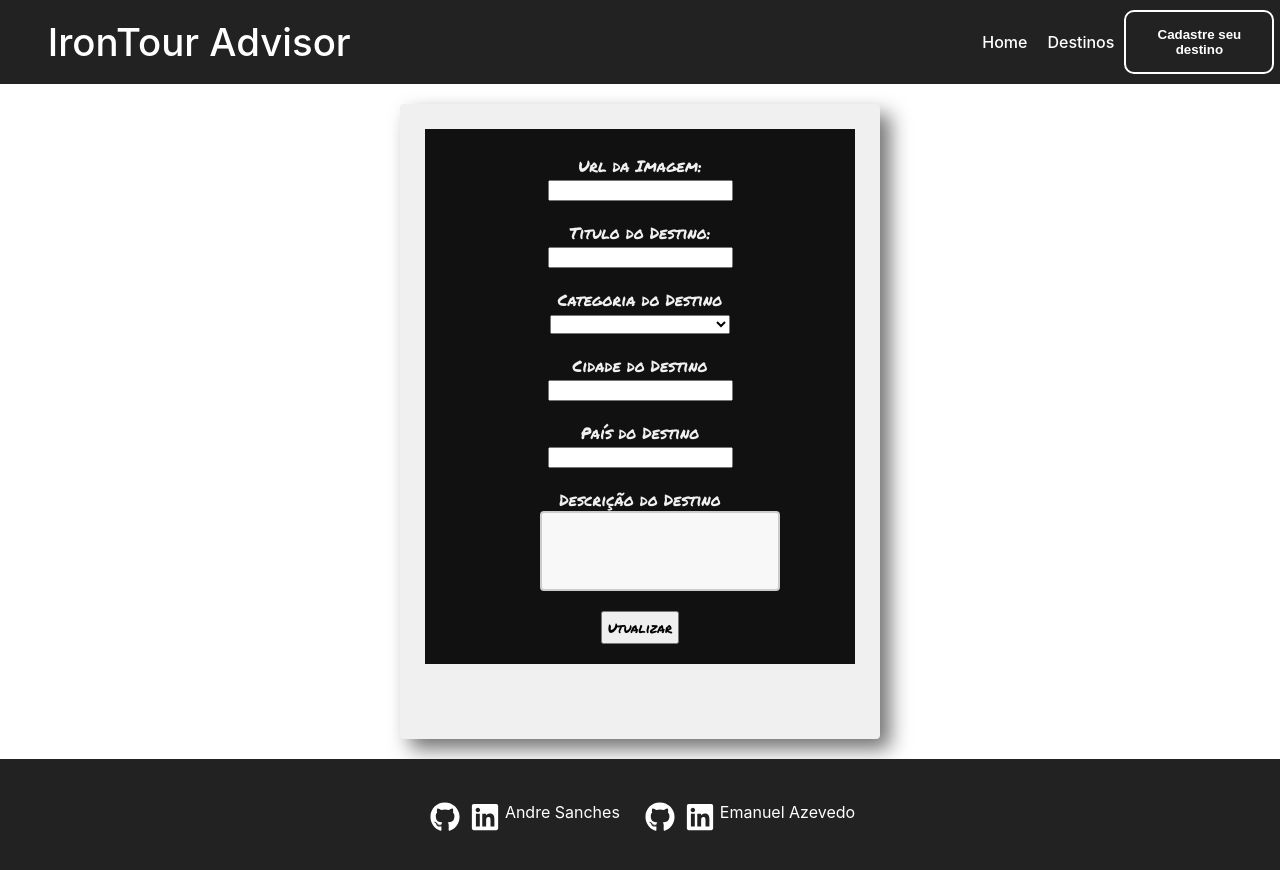
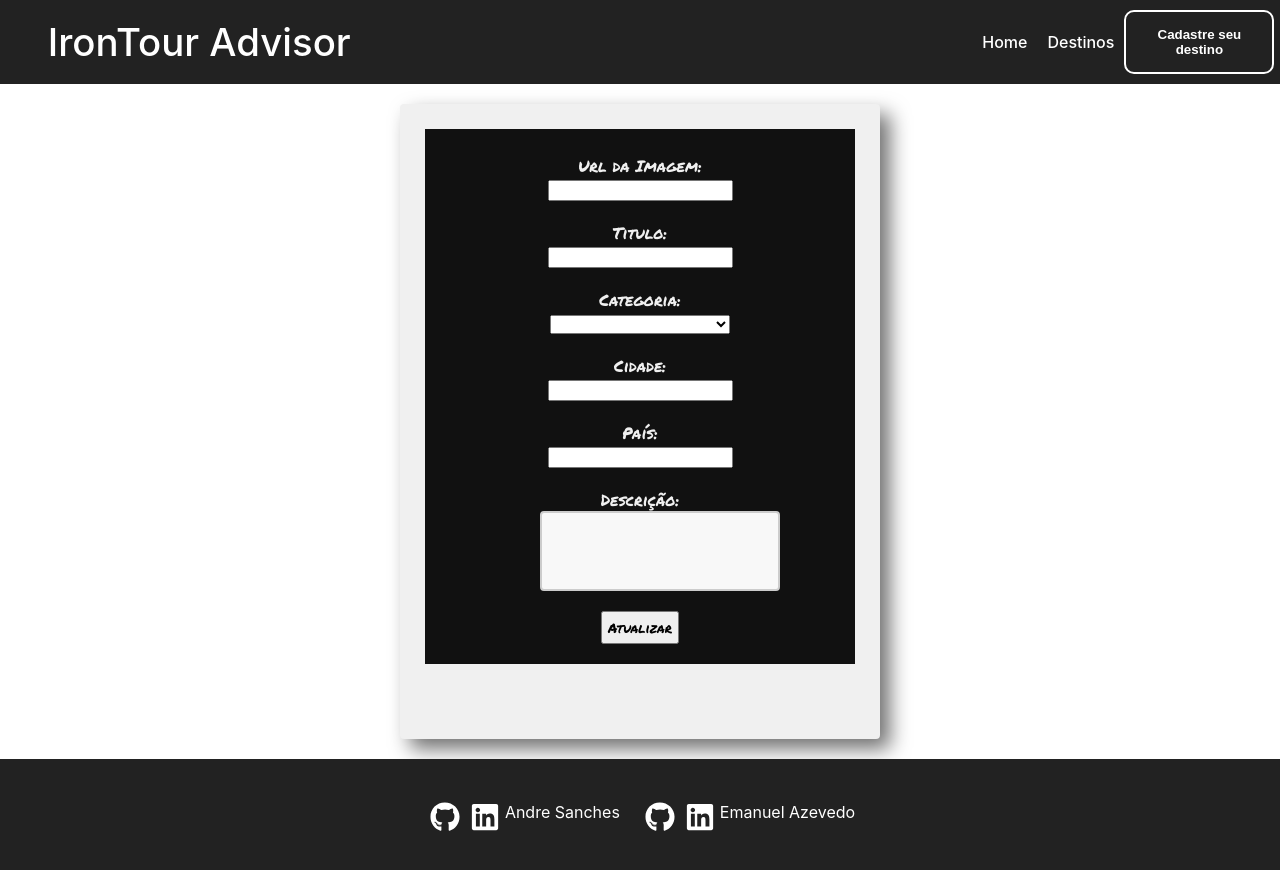
Before and after one commit to SancheesAndre/IronHack-SegundoProjeto, a React (Create React App) app: page /update-route/1 in a window 1280 px wide. Shown: the top 870 px of the page. Built offline with nearby package versions, Linux system fonts and the light colour scheme; no server answers.

Commit message:
Hero com função random de imagens

```diff
--- a/src/components/Hero/Hero.css
+++ b/src/components/Hero/Hero.css
@@ -8,6 +8,7 @@
 }
 
 .hero-text {
+    padding-top: 40px;
     font-size: 1.5vh;
     margin: 0;
     text-align: center;
@@ -16,10 +17,12 @@
     left: 50%;
     transform: translate(-50%, -50%);
     color: white;
+    text-shadow: 2px 2px black;
 }
 
 .placeName {
     margin: 0;
-    font-size: 20vh;
+    font-size: 15vh;
     font-weight: 600;
+    text-shadow: 2px 5px black;
 }
--- a/src/components/Hero/Hero.js
+++ b/src/components/Hero/Hero.js
@@ -5,13 +5,23 @@ import estadio from '../../images/stadium.jpeg';
 
 function Hero() {
 
+  const imgObj = [
+    {name:'NORONHA', img:noronha},
+    {name:'CRISTO REDENTOR', img:cristo},
+    {name:'NEO QUÍMICA ARENA', img:estadio}
+  ]
+
+  function randomImage(arr) {
+    return Math.floor(Math.random() * arr.length)
+  }
+  let index = randomImage(imgObj)
   return(
     <div className='hero'>
-      <img className='heroImage' src={noronha} alt='Noronha' />
+      <img className='heroImage' src={imgObj[index].img} alt={imgObj[index].name} />
 
       <div className="hero-text">
         <h1>A fim de viajar?</h1>
-        <p className='placeName'>NORONHA</p>
+        <p className='placeName'>{imgObj[index].name}</p>
       </div>
     </div>
   )
--- a/src/pages/HomePage.js
+++ b/src/pages/HomePage.js
@@ -4,7 +4,6 @@ import Intro from "../components/Intro/Intro"
 import MainContent from "../components/MainContent/MainContent"
 import RegisterArea from "../components/RegisterArea/RegisterArea"
 import Footer from "../components/Footer/Footer"
-
 
 const HomePage = () => {
     return (
--- a/src/pages/NewRoutePage.js
+++ b/src/pages/NewRoutePage.js
@@ -35,7 +35,7 @@ const NewRoutePage = () => {
             <form onSubmit={handleSubmit}>
                 <div className="NewRouteCard">
                     <div className='Label'>
-                        <label>Url da Imagem: </label>
+                        <label>Url da Imagem:</label>
                         <input
                             type="text"
                             name='imgUrl'
@@ -44,7 +44,7 @@ const NewRoutePage = () => {
                         />
                     </div>
                     <div className='Label'>
-                        <label>Titulo: </label>
+                        <label>Titulo:</label>
                         <input
                             type="text"
                             name='title'
@@ -53,7 +53,7 @@ const NewRoutePage = () => {
                         />
                     </div>
                     <div className='Label'>
-                        <label >Categoria </label>
+                        <label >Categoria:</label>
                         <select
                             name="category"
                             id="category"
@@ -66,7 +66,7 @@ const NewRoutePage = () => {
                         </select>
                     </div>
                     <div className='Label'>
-                        <label>Cidade</label>
+                        <label>Cidade:</label>
                         <input
                             type="text"
                             name='city'
@@ -75,7 +75,7 @@ const NewRoutePage = () => {
                         />
                     </div>
                     <div className='Label'>
-                        <label>País</label>
+                        <label>País:</label>
                         <input
                             type="text"
                             name='country'
@@ -84,7 +84,7 @@ const NewRoutePage = () => {
                         />
                     </div>
                     <div className='Label'>
-                        <label>Descrição</label>
+                        <label>Descrição:</label>
                         <textarea
                             type="text"
                             name='description'
--- a/src/pages/UpdateRoutePage.js
+++ b/src/pages/UpdateRoutePage.js
@@ -35,7 +35,7 @@ const UpdateRoutePage = () => {
     function handleSubmit(e) {
         e.preventDefault()
         axios.put(`https://ironrest.herokuapp.com/IronTourDB/${routeId}`, state)
-            .then(() => navigate('/routes'))
+            .then(() => navigate(`/routes/${routeId}`))
             .catch(error => console.log(error))
     }
 
@@ -56,7 +56,7 @@ const UpdateRoutePage = () => {
                         />
                     </div>
                     <div className='Label'>
-                        <label>Titulo do Destino: </label>
+                        <label>Titulo: </label>
                         <input
                             type="text"
                             name='title'
@@ -65,7 +65,7 @@ const UpdateRoutePage = () => {
                         />
                     </div>
                     <div className='Label'>
-                        <label >Categoria do Destino</label>
+                        <label >Categoria:</label>
                         <select
                             value={state.category}
                             name="category"
@@ -79,7 +79,7 @@ const UpdateRoutePage = () => {
                         </select>
                     </div>
                     <div className='Label'>
-                        <label>Cidade do Destino </label>
+                        <label>Cidade:</label>
                         <input
                             type="text"
                             name='city'
@@ -88,7 +88,7 @@ const UpdateRoutePage = () => {
                         />
                     </div>
                     <div className='Label'>
-                        <label>País do Destino</label>
+                        <label>País:</label>
                         <input
                             type="text"
                             name='country'
@@ -97,7 +97,7 @@ const UpdateRoutePage = () => {
                         />
                     </div>
                     <div className='Label'>
-                        <label>Descrição do Destino</label>
+                        <label>Descrição:</label>
                         <textarea
                             type="text"
                             name='description'
@@ -106,8 +106,8 @@ const UpdateRoutePage = () => {
                         />
                     </div>
                     <div className='SubmitButton'>
-                        <button className='SubmitButton' s type='submit'>
-                            Utualizar
+                        <button className='SubmitButton' type='submit'>
+                            Atualizar
                         </button>
                     </div>
                 </div>
```
